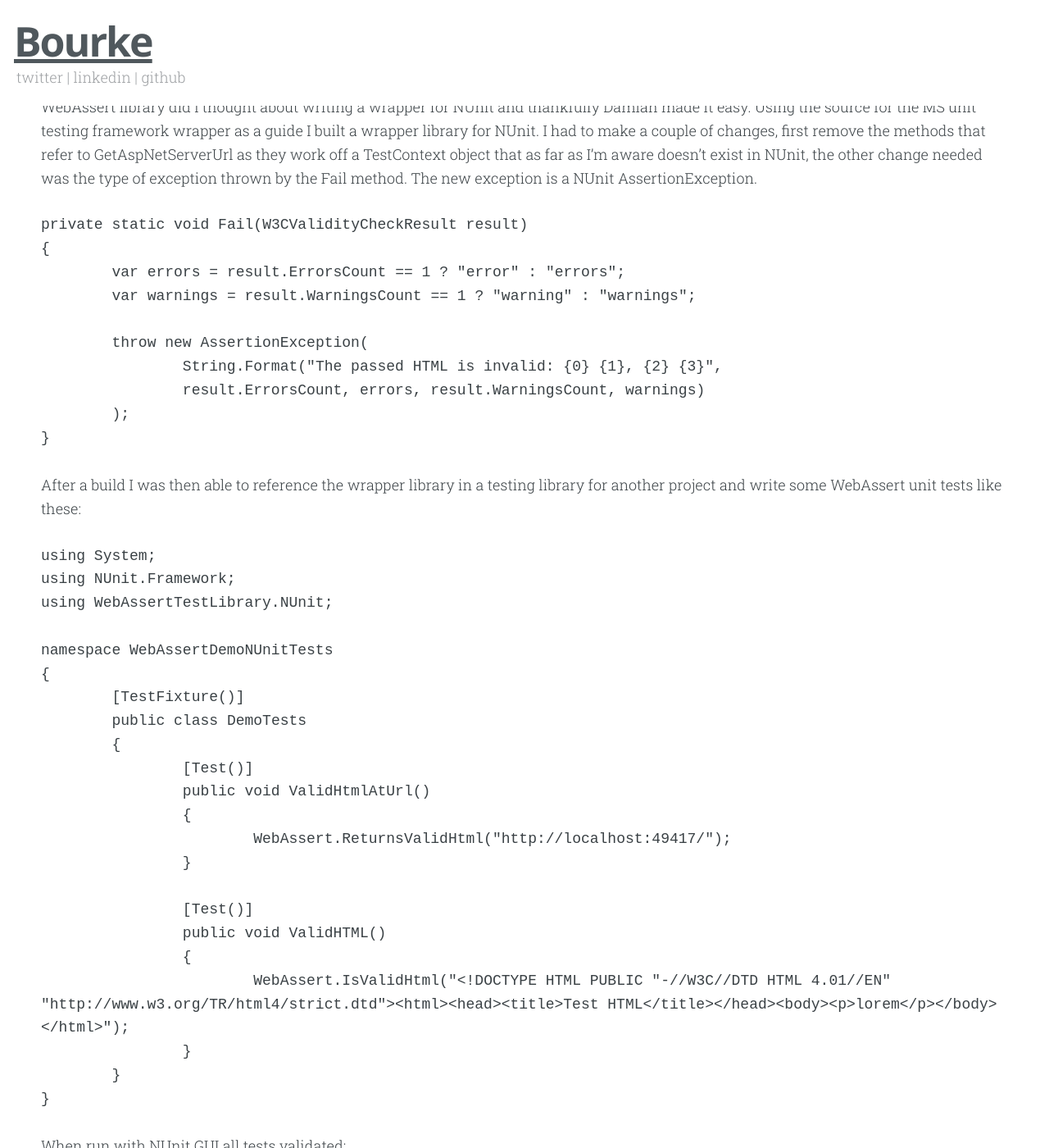
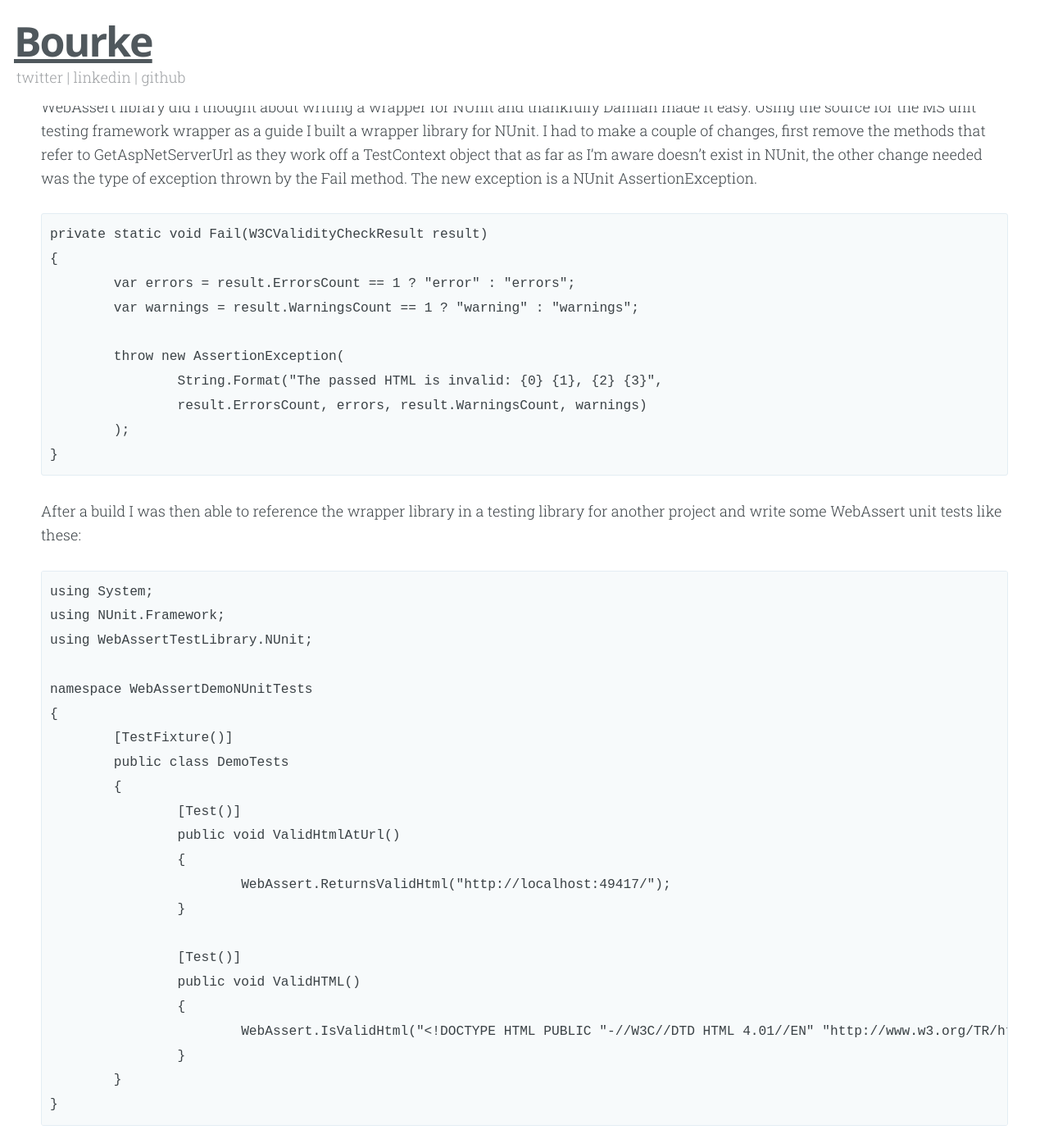
Before and after one commit to jfbourke/jfbourke.github.io, a Jekyll site: the page built from _posts/2010-04-18-an-nunit-wrapper-for-webassert.markdown, in a window 1280 px wide and 1400 px high, scrolled down 312 px. Shown: the whole window at 82% size. Built offline with Jekyll 4.4.1, drawn with Linux system fonts in a browser that asks for light colours; nearby versions of some CDN libraries; Markdown is read by kramdown in place of the engine named in the settings; a style sheet for code colours, icons or effects is not loaded.

Commit message:
Update style.css

```diff
--- a/css/style.css
+++ b/css/style.css
@@ -187,3 +187,19 @@ article.post div.post-meta p {
 article.post div.post-body {
 	padding: 0 10px;
 }
+
+
+pre {
+    -moz-box-sizing: border-box;
+    box-sizing: border-box;
+    margin: 1.6em 0;
+    border: 1px solid #E3EDF3;
+    width: 100%;
+    padding: 10px;
+    font-family: Inconsolata, monospace, sans-serif;
+    font-size: 0.9em;
+    white-space: pre;
+    overflow: auto;
+    background: #F7FAFB;
+    border-radius: 3px;
+}
```
